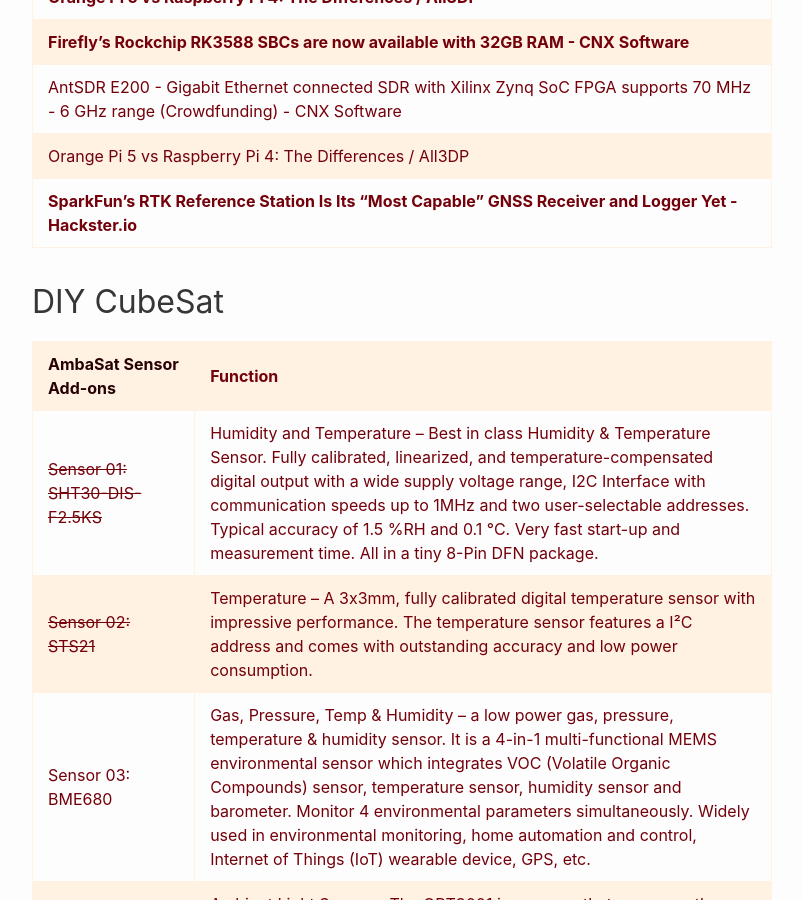
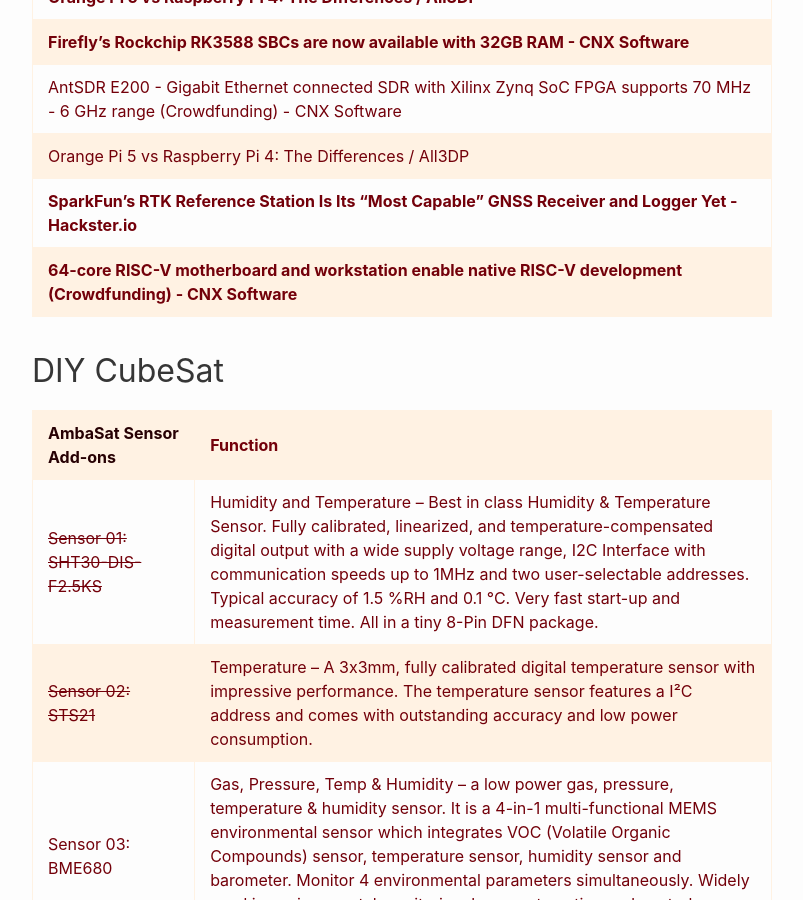
Before and after one commit to RalphHightower/RalphHightower, a Jekyll site: the page built from HardwareLinks.md, in a window 1280 px wide and 900 px high, scrolled down 25802 px. Shown: the whole window, without its empty margins (238-1041 px from the left). Built offline with Jekyll 4.4.1, drawn with Linux system fonts in a browser that asks for light colours; our own code applies the rules of GitHub Pages for plain Markdown files.

Commit message:
docs: Milk-V motherboard

```diff
--- a/HardwareLinks.md
+++ b/HardwareLinks.md
@@ -461,6 +461,7 @@
 | [AntSDR E200 - Gigabit Ethernet connected SDR with Xilinx Zynq SoC FPGA supports 70 MHz - 6 GHz range (Crowdfunding) - CNX Software](https://www.cnx-software.com/2023/07/03/antsdr-e200-gigabit-ethernet-connected-sdr-with-xilinx-zynq-soc-fpga-supports-70-mhz-6-ghz-range/ ) |
 | [Orange Pi 5 vs Raspberry Pi 4: The Differences / All3DP](https://all3dp.com/2/orange-pi-5-vs-raspberry-pi-4-differences/ ) |
 | **[SparkFun's RTK Reference Station Is Its "Most Capable" GNSS Receiver and Logger Yet - Hackster.io](https://www.hackster.io/news/sparkfun-s-rtk-reference-station-is-its-most-capable-gnss-receiver-and-logger-yet-057c07287fa9 )** |
+| **[64-core RISC-V motherboard and workstation enable native RISC-V development (Crowdfunding) - CNX Software](https://www.cnx-software.com/2023/06/30/64-core-risc-v-motherboard-and-workstation-enables-native-risc-v-development/ )** |
 
 [^21]: • 1.5GHz quad-core 64-bit ARM Cortex-A72 CPU (Roughly 3× performance)<br>• 1GB, 2GB, or 4GB of LPDDR4 SDRAM<br>• Full-throughput Gigabit Ethernet<br>• Dual-band 802.11ac wireless networking<br>• Bluetooth 5.0<br>• Two USB 3.0 and two USB 2.0 ports<br>• Dual monitor support, at resolutions up to 4K<br>• VideoCore VI graphics, supporting OpenGL ES 3.x<br>• 4Kp60 hardware decode of HEVC video<br>Complete compatibility with earlier Raspberry Pi products
 
```
